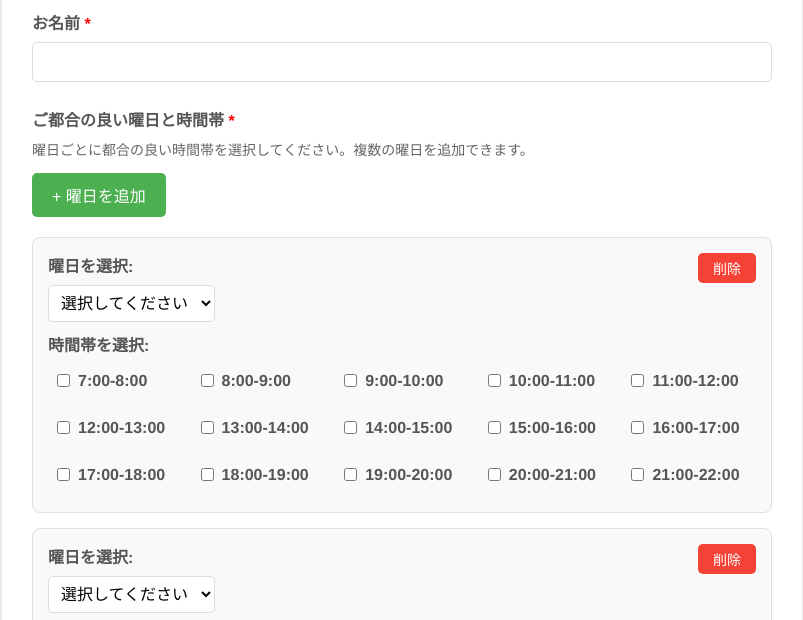
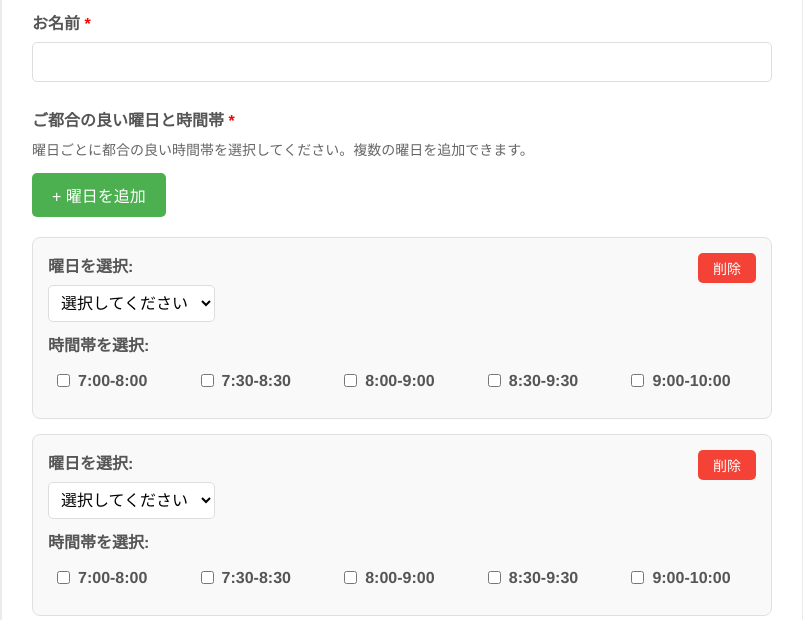
Before and after one commit to mcdmrad/P-study-scheduler1, a plain HTML site: page index.html in a window 1280 px wide. Both pictures are taken after a click on the button "+ 曜日を追加". Shown: the part 137-757 px from the top of the page, without its empty margins (238-1041 px from the left). Drawn offline with Linux system fonts and the light colour scheme.

Commit message:
Update index.html

```diff
--- a/index.html
+++ b/index.html
@@ -166,60 +166,20 @@
                                     7:00-8:00
                                 </label>
                                 <label class="time-slot">
+                                    <input type="checkbox" name="time_1" value="7:30-8:30">
+                                    7:30-8:30
+                                </label>
+                                <label class="time-slot">
                                     <input type="checkbox" name="time_1" value="8:00-9:00">
                                     8:00-9:00
                                 </label>
                                 <label class="time-slot">
+                                    <input type="checkbox" name="time_1" value="8:30-9:30">
+                                    8:30-9:30
+                                </label>
+                                <label class="time-slot">
                                     <input type="checkbox" name="time_1" value="9:00-10:00">
                                     9:00-10:00
-                                </label>
-                                <label class="time-slot">
-                                    <input type="checkbox" name="time_1" value="10:00-11:00">
-                                    10:00-11:00
-                                </label>
-                                <label class="time-slot">
-                                    <input type="checkbox" name="time_1" value="11:00-12:00">
-                                    11:00-12:00
-                                </label>
-                                <label class="time-slot">
-                                    <input type="checkbox" name="time_1" value="12:00-13:00">
-                                    12:00-13:00
-                                </label>
-                                <label class="time-slot">
-                                    <input type="checkbox" name="time_1" value="13:00-14:00">
-                                    13:00-14:00
-                                </label>
-                                <label class="time-slot">
-                                    <input type="checkbox" name="time_1" value="14:00-15:00">
-                                    14:00-15:00
-                                </label>
-                                <label class="time-slot">
-                                    <input type="checkbox" name="time_1" value="15:00-16:00">
-                                    15:00-16:00
-                                </label>
-                                <label class="time-slot">
-                                    <input type="checkbox" name="time_1" value="16:00-17:00">
-                                    16:00-17:00
-                                </label>
-                                <label class="time-slot">
-                                    <input type="checkbox" name="time_1" value="17:00-18:00">
-                                    17:00-18:00
-                                </label>
-                                <label class="time-slot">
-                                    <input type="checkbox" name="time_1" value="18:00-19:00">
-                                    18:00-19:00
-                                </label>
-                                <label class="time-slot">
-                                    <input type="checkbox" name="time_1" value="19:00-20:00">
-                                    19:00-20:00
-                                </label>
-                                <label class="time-slot">
-                                    <input type="checkbox" name="time_1" value="20:00-21:00">
-                                    20:00-21:00
-                                </label>
-                                <label class="time-slot">
-                                    <input type="checkbox" name="time_1" value="21:00-22:00">
-                                    21:00-22:00
                                 </label>
                             </div>
                         </div>
@@ -271,60 +231,20 @@
                                 7:00-8:00
                             </label>
                             <label class="time-slot">
+                                <input type="checkbox" name="time_${groupCounter}" value="7:30-8:30">
+                                7:30-8:30
+                            </label>
+                            <label class="time-slot">
                                 <input type="checkbox" name="time_${groupCounter}" value="8:00-9:00">
                                 8:00-9:00
                             </label>
                             <label class="time-slot">
+                                <input type="checkbox" name="time_${groupCounter}" value="8:30-9:30">
+                                8:30-9:30
+                            </label>
+                            <label class="time-slot">
                                 <input type="checkbox" name="time_${groupCounter}" value="9:00-10:00">
                                 9:00-10:00
-                            </label>
-                            <label class="time-slot">
-                                <input type="checkbox" name="time_${groupCounter}" value="10:00-11:00">
-                                10:00-11:00
-                            </label>
-                            <label class="time-slot">
-                                <input type="checkbox" name="time_${groupCounter}" value="11:00-12:00">
-                                11:00-12:00
-                            </label>
-                            <label class="time-slot">
-                                <input type="checkbox" name="time_${groupCounter}" value="12:00-13:00">
-                                12:00-13:00
-                            </label>
-                            <label class="time-slot">
-                                <input type="checkbox" name="time_${groupCounter}" value="13:00-14:00">
-                                13:00-14:00
-                            </label>
-                            <label class="time-slot">
-                                <input type="checkbox" name="time_${groupCounter}" value="14:00-15:00">
-                                14:00-15:00
-                            </label>
-                            <label class="time-slot">
-                                <input type="checkbox" name="time_${groupCounter}" value="15:00-16:00">
-                                15:00-16:00
-                            </label>
-                            <label class="time-slot">
-                                <input type="checkbox" name="time_${groupCounter}" value="16:00-17:00">
-                                16:00-17:00
-                            </label>
-                            <label class="time-slot">
-                                <input type="checkbox" name="time_${groupCounter}" value="17:00-18:00">
-                                17:00-18:00
-                            </label>
-                            <label class="time-slot">
-                                <input type="checkbox" name="time_${groupCounter}" value="18:00-19:00">
-                                18:00-19:00
-                            </label>
-                            <label class="time-slot">
-                                <input type="checkbox" name="time_${groupCounter}" value="19:00-20:00">
-                                19:00-20:00
-                            </label>
-                            <label class="time-slot">
-                                <input type="checkbox" name="time_${groupCounter}" value="20:00-21:00">
-                                20:00-21:00
-                            </label>
-                            <label class="time-slot">
-                                <input type="checkbox" name="time_${groupCounter}" value="21:00-22:00">
-                                21:00-22:00
                             </label>
                         </div>
                     </div>
```
